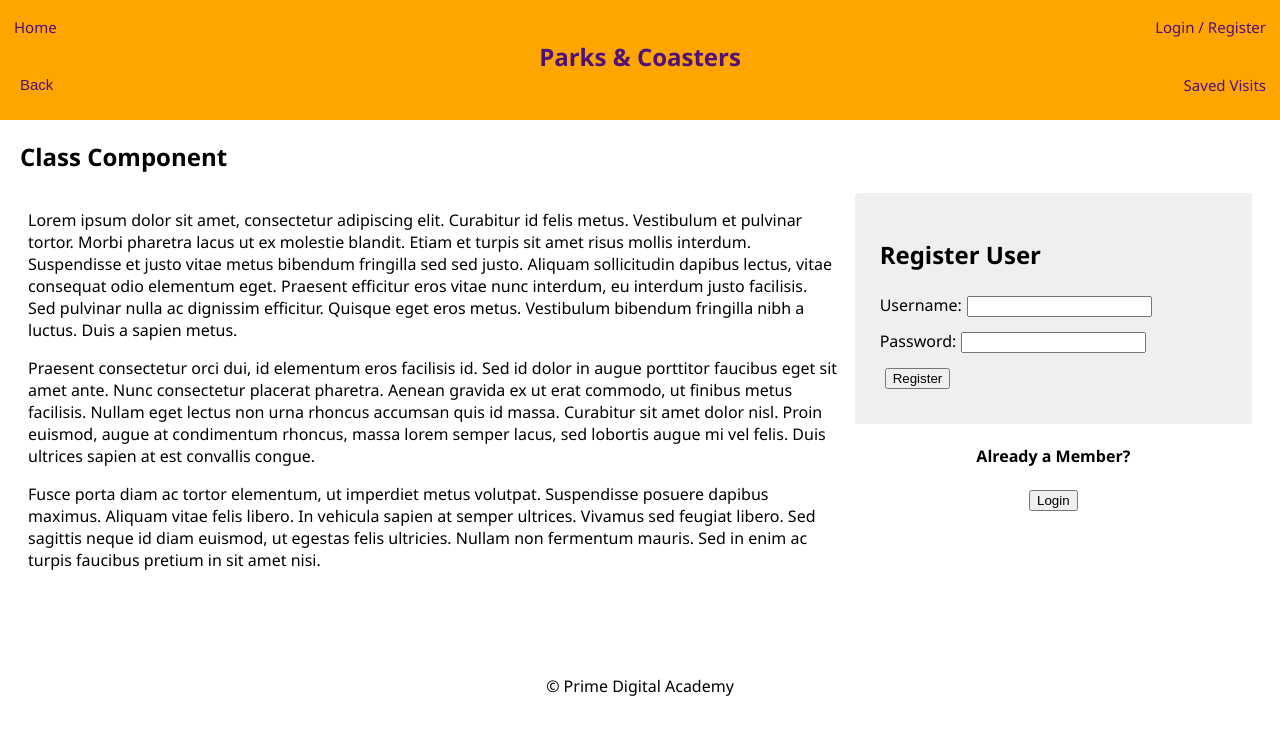
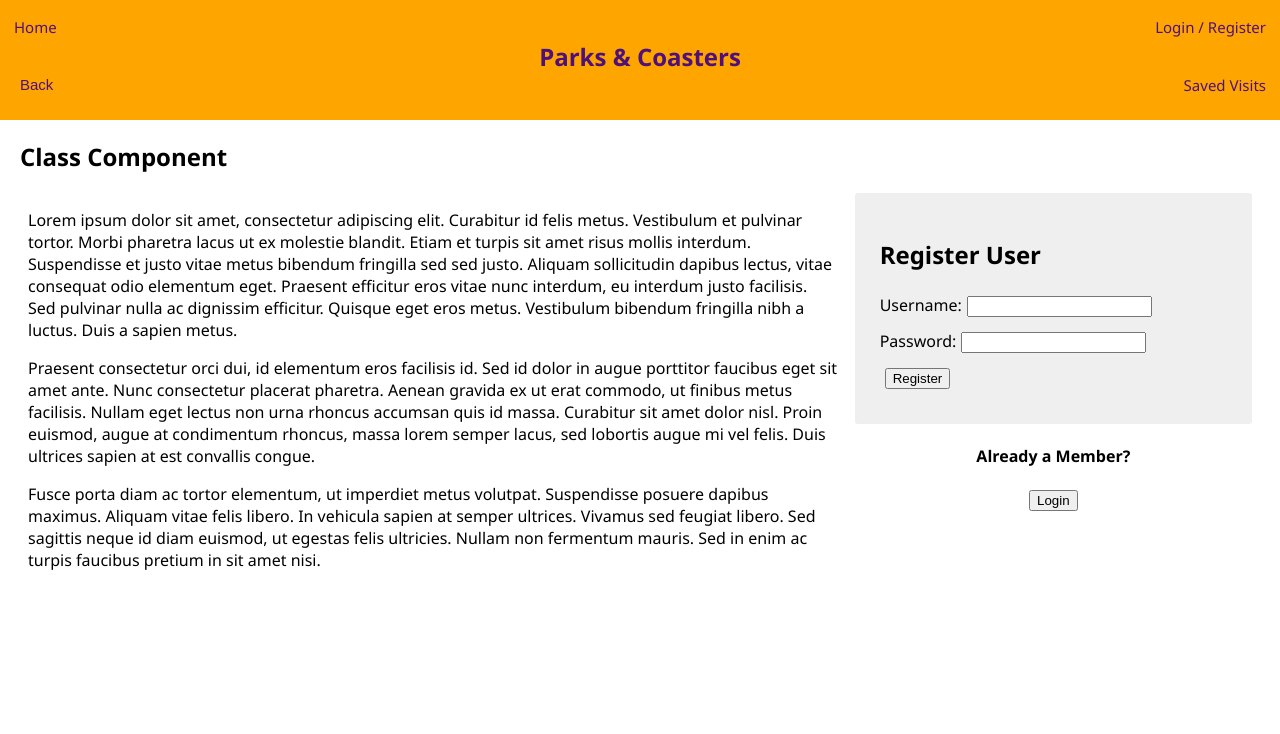
Before and after one commit to aboerhave/prime-solo-project, a React (Create React App) app: page /dailyLog/1#/home in a window 1280 px wide. Shown: the top 734 px of the page. Built offline with nearby package versions, Linux system fonts and the light colour scheme; no server answers.

Commit message:
removed an extra div and footer

```diff
--- a/src/components/App/App.js
+++ b/src/components/App/App.js
@@ -9,7 +9,6 @@ import {
 import { connect } from 'react-redux';
 
 import Nav from '../Nav/Nav';
-import Footer from '../Footer/Footer';
 
 import ProtectedRoute from '../ProtectedRoute/ProtectedRoute';
 
@@ -26,8 +25,6 @@ import DailyLogPage from '../DailyLogPage/DailyLogPage';
 import SavedVisitsPage from '../SavedVisitsPage/SavedVisitsPage';
 import PreviousVisitDetailPage from '../PreviousVisitDetailPage/PreviousVisitDetailPage';
 
-// import 'bootstrap/dist/css/bootstrap.min.css';
-
 import './App.scss';
 
 
@@ -39,7 +36,6 @@ class App extends Component {
   render() {
         return (
             <Router>
-                <div>
                 <Nav/>
                 <main>
                     <Switch>
@@ -132,8 +128,6 @@ class App extends Component {
                         <Route render={() => <h1>404</h1>} />
                     </Switch>
                 </main>
-                    <Footer />
-                </div>
             </Router>
         );
     }
--- a/src/components/Footer/Footer.css
+++ /dev/null
@@ -1,5 +0,0 @@
-footer {
-    margin-top: 80px;
-    /* height: 60px; */
-    text-align: center;
-}
```
Also changed, not shown: src/components/Footer/Footer.js (deleted, +0 -11 lines). Lines whose indentation alone changed are shown as unchanged.
